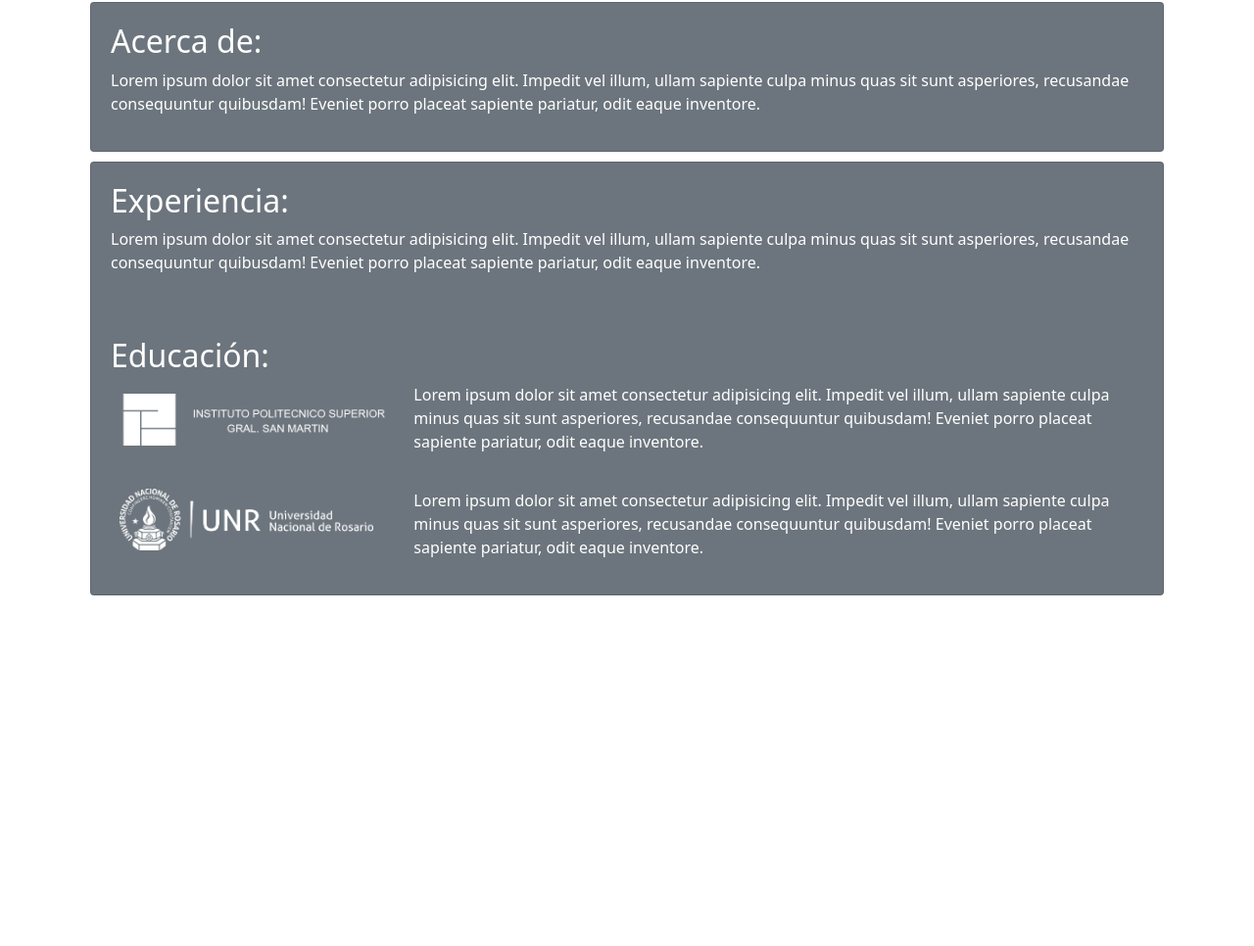
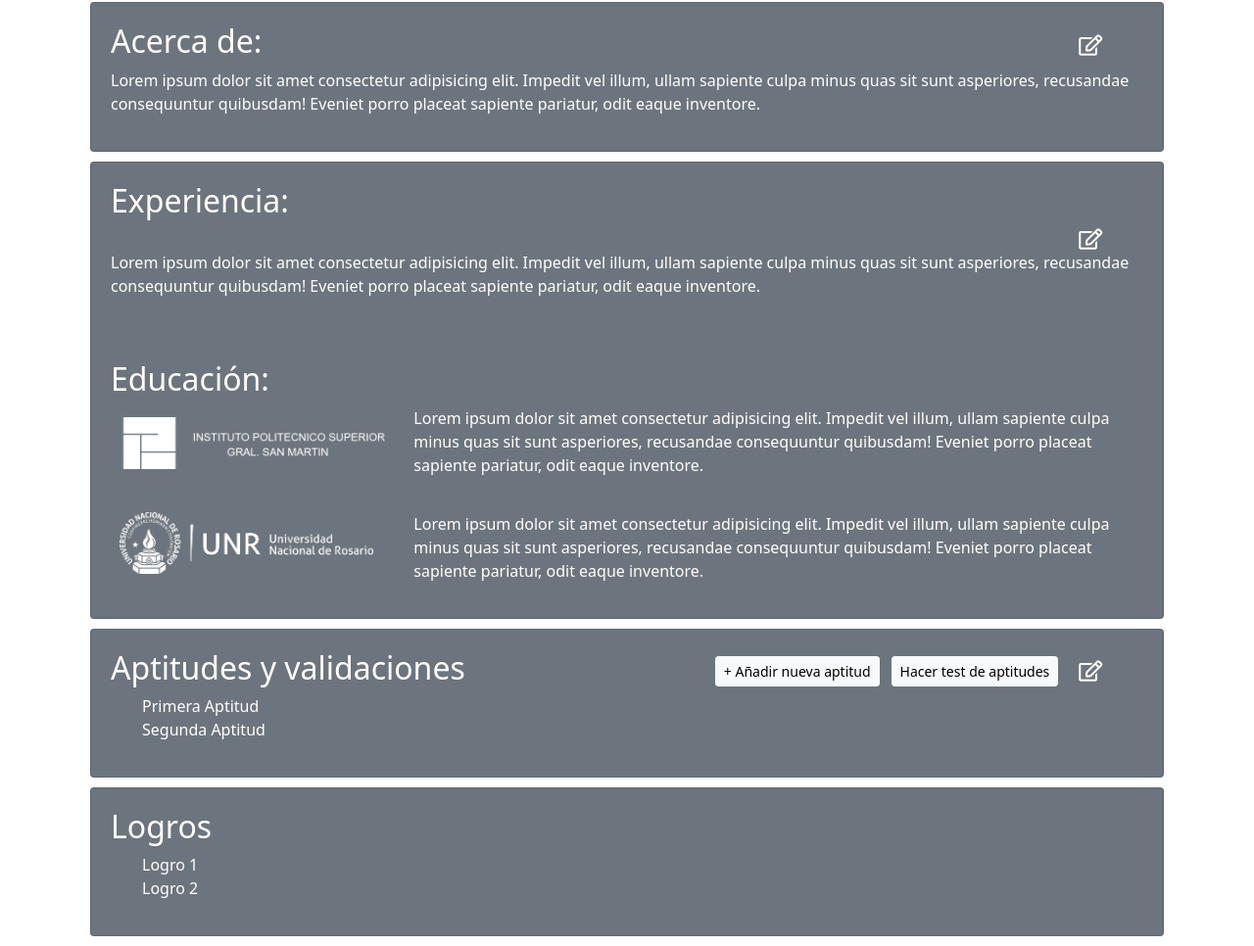
Before and after one commit to MaxUrtubey/Proyecto_Integrador, a plain HTML site: page index.html in a window 1280 px wide. Shown: the part 809-1775 px from the top of the page at 98% size. Before the commit the page ends 1427 px from the top, so only its background shows below. Drawn offline with nearby package versions, Linux system fonts and the light colour scheme.

Commit message:
Se completó el código .html con algunas tarjetas, y se ajustaron los estilos del .css

```diff
--- a/css/estilos.css
+++ b/css/estilos.css
@@ -15,9 +15,13 @@
   margin-left: 10px;
 }
 
-.fa-edit {
+.profile-edit {
   color: white;
   margin-top: 35px;
+}
+
+.fa-edit, .fa-plus {
+  color: white;
 }
 
 .card_title {
--- a/index.html
+++ b/index.html
@@ -17,7 +17,7 @@
 
 <body>
   <header>
-    <!-- Barra Superior -->
+    <!-- Barra Superior / Acceso -->
     <div class="container">
       <div class="card bg-secondary" style="height: 60px">
         <div class="row h-100">
@@ -34,7 +34,7 @@
                 style="height: 25px; margin-left: 10px">
             </a>
           </div>
-          <div class="col-4 d-flex my-auto">
+          <div class="col-4 d-flex my-auto justify-content-end" style="margin-right: 10px">
             <span class="bco my-auto" style="margin-right: 5px; font-size: 14px">login:</span>
             <form action="">
               <input type="text" name="usuario" id="usuario" placeholder="Usuario" class="form" style="height: 20px; width: 90px">
@@ -46,7 +46,7 @@
         </div>
       </div>
     </div>
-    <!-- Primera Tarjeta -->
+    <!-- Primera Tarjeta / Perfil -->
     <div class="container">
       <div class="card bg-secondary">
         <img src="/img/fondo_header.jpg" class="card-img-top" alt="...">
@@ -54,11 +54,9 @@
           <div class="d-flex">
             <img class="profile_img rounded-circle border border-5 border-secondary" src="/img/profile_picture.jpg"
               alt="foto del perfil" class="img-fluid">
-            <div class="btn-edit"><a href="#" class="btn-right"><i class="far fa-edit fa-lg"></i></a></div>
+            <div class="btn-edit"><a href="#" class="btn-right"><i class="far fa-edit fa-lg profile-edit"></i></a></div>
           </div>
           <div id="info_data" class="">
-            <!-- <div class="row">
-              <div class="col-4"> -->
             <h2 class="card-title bco">Maximiliano A. Urtubey</h2>
             <!-- <div id="info_company" class="bco">Puesto actual</div> -->
             <div id="info_contact">
@@ -66,17 +64,6 @@
               <p><a href="#">Información de contacto</a></p>
             </div>
           </div>
-          <!-- <div class="col"></div>
-              <div class="col-4">
-                <ul id="info_details">
-                  <li><a href="#">
-                      <img src="/img/logo_IPS_Rosario_inv.png" alt="" style="height: 55px; margin-top: 10px">
-                      <img src="/img/logo_UNR_inv.png" alt="" style="height: 63px; margin-top: 20px">
-                    </a></li>
-                </ul>
-              </div>
-            </div>
-          </div> -->
           <a href="#" class="btn btn-info btn-sm">Tengo interés en</a>
           <a href="#" class="btn btn-light btn-sm">Añadir Sección</a>
           <a href="#" class="btn btn-light btn-sm">+</a>
@@ -84,20 +71,42 @@
       </div>
     </div>
   </header>
-  <!-- Segunda Tarjeta -->
+  <!-- Segunda Tarjeta / Acerca de -->
   <div class="container">
     <div class="card bg-secondary" style="padding: 20px">
-      <h2 class="bco">Acerca de:</h2>
+      <div class="row">
+        <div class="col-5">
+          <h2 class="bco">Acerca de:</h2>
+        </div>
+        <div class="col"></div>
+        <div class="col-1 align-self-center">
+          <div class="btn-edit"><a href="#" class="btn-right"><i class="far fa-edit fa-lg"></i></a></div>
+        </div>
+      </div>
       <p class="bco">Lorem ipsum dolor sit amet consectetur adipisicing elit. Impedit vel illum, ullam sapiente culpa
         minus quas
         sit sunt asperiores, recusandae consequuntur quibusdam! Eveniet porro placeat sapiente pariatur, odit eaque
         inventore.</p>
     </div>
   </div>
-  <!-- Tercera Tarjeta-->
+  <!-- Tercera Tarjeta / Experiencia-Educación -->
   <div class="container">
     <div class="card bg-secondary" style="padding: 20px">
-      <h2 class="bco">Experiencia:</h2>
+      <div class="row">
+        <div class="col-5">
+          <h2 class="bco">Experiencia:</h2>
+        </div>
+        <div class="col"></div>
+        <div class="col-1 align-self-center">
+          <div class="btn-plus "><a href="#" class="btn-right"><i class="far fa-plus fa-lg"></i></a></div>
+        </div>
+      </div>
+      <div class="row">
+        <div class="col"></div>
+        <div class="col-1">
+          <div class="btn-edit align-items-end"><a href="#" class="btn-right"><i class="far fa-edit fa-lg"></i></a></div>
+        </div>
+      </div>
       <p class="bco">Lorem ipsum dolor sit amet consectetur adipisicing elit. Impedit vel illum, ullam sapiente culpa
         minus quas
         sit sunt asperiores, recusandae consequuntur quibusdam! Eveniet porro placeat sapiente pariatur, odit eaque
@@ -139,6 +148,52 @@
       </div>
     </div>
   </div>
+  <!-- Cuarte Tarjeta / Aptitudes y validaciones -->
+  <div class="container">
+    <div class="card d-flex bg-secondary" style="padding: 20px">
+      <div class="row">
+        <div class="col-5">
+          <h2 class="bco">Aptitudes y validaciones</h2>
+        </div>
+        <div class="col"></div>
+        <div class="col-2 align-self-center" style="padding: 0">
+          <button type="button" class="btn btn-sm btn-light">+ Añadir nueva aptitud</button>
+        </div>
+        <div class="col-2 align-self-center" style="padding: 0">
+          <button type="button" class="btn btn-sm btn-light">Hacer test de aptitudes</button>
+        </div>
+        <div class="col-1 align-self-center">
+          <div class="btn-edit"><a href="#" class="btn-right"><i class="far fa-edit fa-lg"></i></a></div>
+        </div>
+      </div>
+      <ul id="aptitud">
+        <li id="apt1" class="bco">Primera Aptitud</li>
+        <li id="apt2" class="bco">Segunda Aptitud</li>
+      </ul>
+      <!-- <p class="bco">Lorem ipsum dolor sit amet consectetur adipisicing elit. Impedit vel illum, ullam sapiente culpa
+        minus quas
+        sit sunt asperiores, recusandae consequuntur quibusdam! Eveniet porro placeat sapiente pariatur, odit eaque
+        inventore.</p> -->
+    </div>
+  </div>
+  <!-- Quinta Tarjeta / Logros -->
+  <div class="container">
+    <div class="card d-flex bg-secondary" style="padding: 20px">
+      <div class="row">
+        <div class="col-5">
+          <h2 class="bco">Logros</h2>
+        </div>
+        <div class="col"></div>
+        <div class="col-1 align-self-center">
+          <div class="btn-plus"><a href="#" class="btn-right"><i class="far fa-plus fa-lg"></i></a></div>
+        </div>
+      </div>
+      <ul id="logros">
+        <li id="logro1" class="bco">Logro 1</li>
+        <li id="logro2" class="bco">Logro 2</li>
+      </ul>
+    </div>
+  </div>
   <!-- Optional JavaScript; choose one of the two! -->
 
   <!-- Option 1: Bootstrap Bundle with Popper -->
```
Also changed, not shown: js/app.js (+1 -10 lines).
